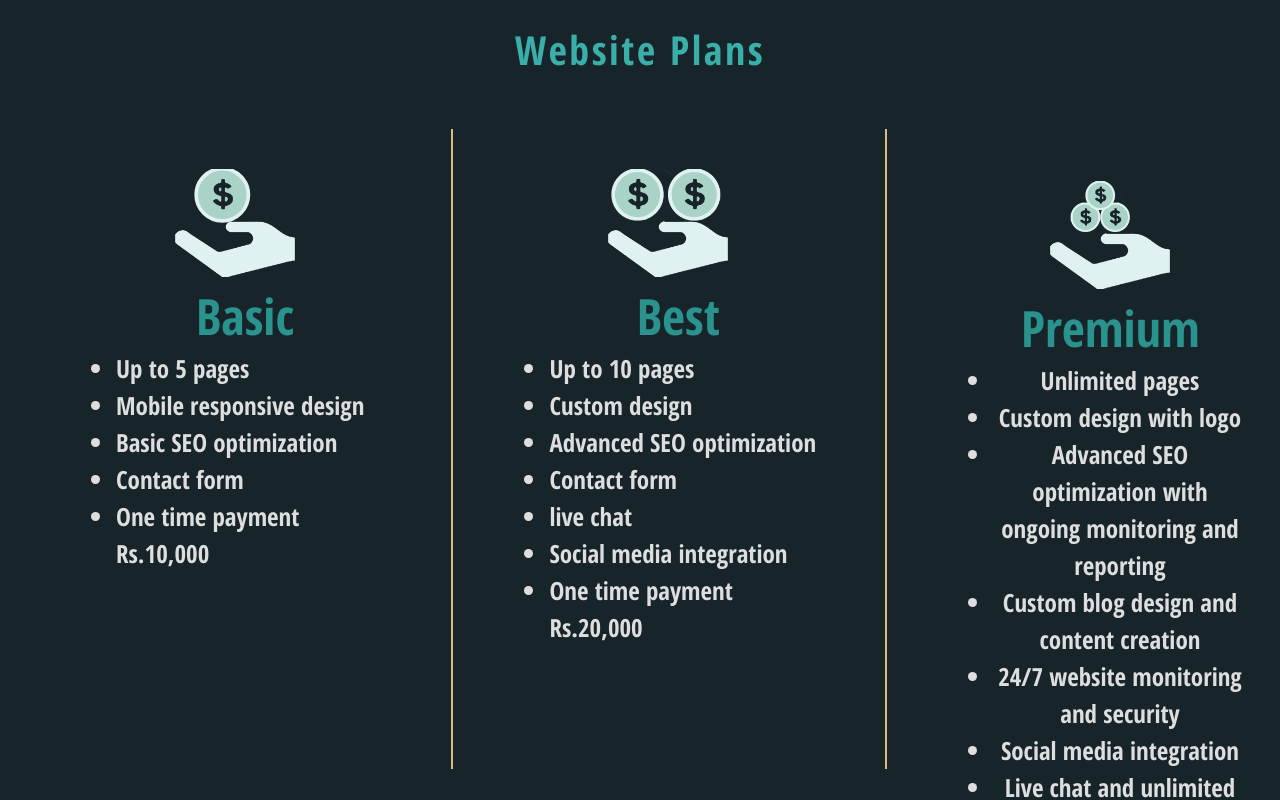
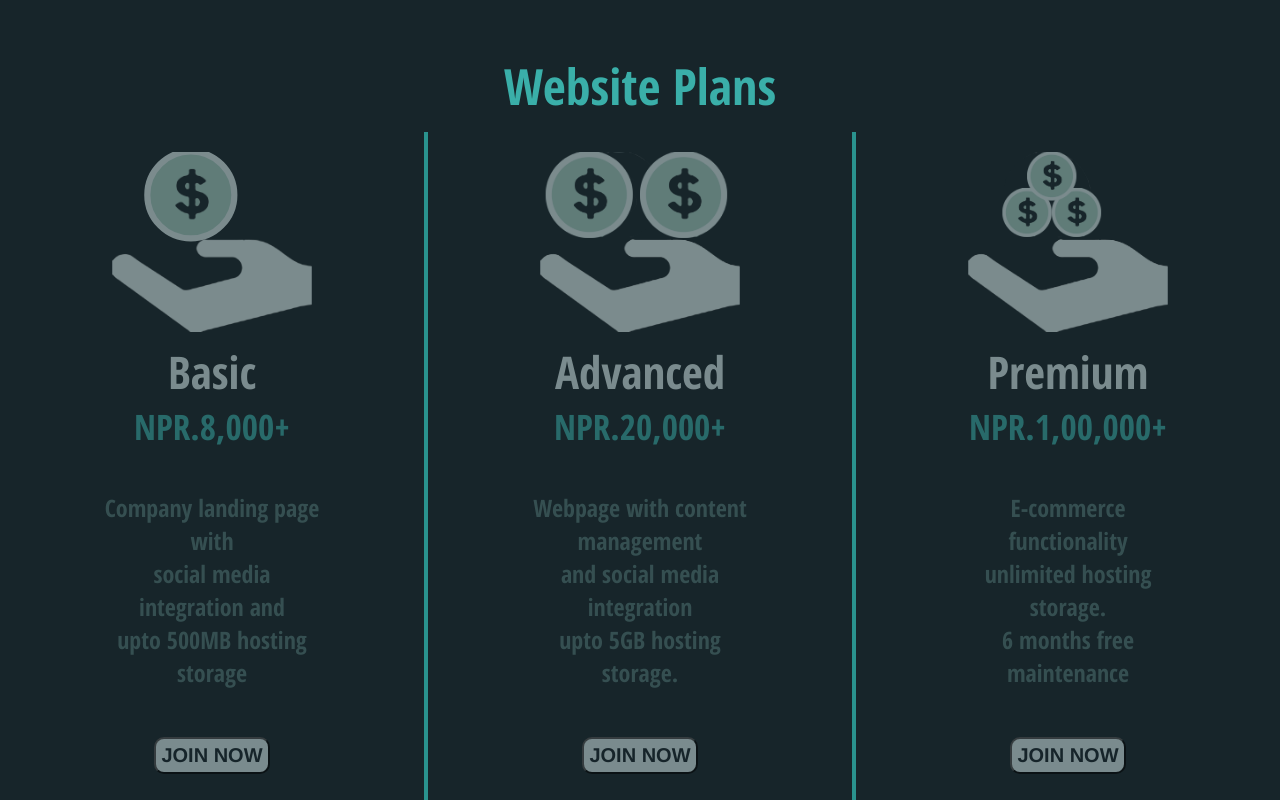
Before and after one commit to Oxbite/Yatra, a React (Create React App) app: page / in a window 1280 px wide. Shown: the part 1600-2400 px from the top of the page. Built offline with nearby package versions, Linux system fonts and the light colour scheme.

Commit message:
plans webpage updated

```diff
--- a/src/App.css
+++ b/src/App.css
@@ -198,7 +198,7 @@ span{
   font-size: 20px;
   letter-spacing: 0.9px;
   color: #2a938e;
-  font-family: openSans;
+  font-family: Helvetica;
   text-align: justify;
 }
 
@@ -209,106 +209,64 @@ span{
   display: inline-block;
   width: 100%;
   background-color: #17252A;
+}
 
+.btnn{
+  font-family:  Helvetica;
+  font-weight: bolder;
+  border-radius: 10px;
+  font-size: 20px;
+  padding: 5px;
+  text-transform: uppercase;
+  background-color: #DEF2F1;
+  color:#17252A;
 }
 
 .webheading{
   /* border: 2px solid white; */
   color: #3AAFA9;
-  font-size: 40px;
+  font-size: 50px;
   font-weight: bold;
   text-align: center;
   padding: 12px;
-  letter-spacing: 2.5px;
-  margin-top: 10px;
+  /* letter-spacing: 2.5px; */
+  margin-top: 40px;
+}
+
+.planBox{
+  /* color: #3AAFA9; */
+  color: #DEF2F1;
+  margin: 100px;
+  margin-top: 20px;
+  font-size: 30px;
+  text-align: center;
+  cursor: pointer;
+  opacity: 0.5;
+  transition: 0.3s;
+
+}
+
+.planBox>p{
+  color: #557b79;
+  font-size:x-large;
+}
+
+.planBox:hover
+{
+  opacity: 1;
+  /* color: red; */
+  transform: scale(1.05);
+}
+
+.price{
+    color: #3AAFA9;
 }
 
 .webboxes{
-  /* border: 2px solid white; */
-  display: flex;
-  padding: 25px;
+  justify-content: center;
   height: 100%;
-  margin-top: 10px;
-}
-
-.box1 .innerbox{
-  /* border: 2px solid greenyellow; */
-  height: 370px;
-  width: 300px;
-  /* padding: 12px; */
-  margin-left: 25px;
-}
-
-.innerbox{
-  transition: 0.5s;
-}
-
-.innerbox:hover{
-  transform: scale(1.1);
-}
-
-.box2 .innerbox{
-  height: 100%;
-  /* align-items: center; */
-  text-align: center;
-  width: 100%;
-  padding: 12px;
-  margin-left: 25px;
-}
-
-.webboxes .box1 object{
-  margin-left: 80px;
-  /* margin: auto; */
-}
-
-.box1{
-  border-right: 2px solid burlywood;
-  padding: 40px;
-  width: 50%;
-  justify-content: space-around;
-}
-
-.box2{
-  /* border-right: 2px solid burlywood; */
-  padding: 40px;
-  width: 40%;
-  justify-content: space-around;
-}
-
-.innerbox{
-  cursor: pointer;
-}
-.box1 li{
-  font-size: 25px;
-  color: #dedede;
-  font-family: 'OpenSans';
-  line-height: 37px;
-  margin-left: 7%;
-}
-
-.box1 .innerbox .topics{
-  text-align: center;
-  color: #2a938e;
-  font-size: 50px;
-}
-
-.box2 li{
-  font-size: 25px;
-  color: #dedede;
-  font-family: 'OpenSans';
-  line-height: 37px;
-  margin-left: 7%;
-}
-
-.box2 .innerbox .topics{
-  text-align: center;
-  color: #2a938e;
-  font-size: 50px;
-}
-
-.webboxes > div{
-  margin: 5px;
-  height: 70vh;
+  display: grid;
+  grid-template-columns: auto auto auto auto auto ;
 
 }
 
@@ -389,6 +347,7 @@ span{
 .contline{
   border: 2px solid #2a938e;
   margin-left: 5%;
+  height: 90%;
 }
 
 .contdetail{
--- a/src/Component/Website.jsx
+++ b/src/Component/Website.jsx
@@ -8,56 +8,48 @@ export default function Website() {
     <>
       <div className="webplans" id="websiteplan">
         <div className="webpalns2">
-          <p className="webheading"> Website Plans</p>
+          <h1 className="webheading"> Website Plans</h1>
           <div className="webboxes">
-            <div className="box1">
-              <div className="innerbox">
-                {/* <img src={Websiteimg} width="150px" height="150px" /> */}
-                <object type="image/svg+xml" aria-label="Websiteimg" data={Websiteimg} width="120px"></object>
-                <p className="topics">Basic</p>
-                <ul>
-                  <li>Up to 5 pages</li>
-                  <li>Mobile responsive design</li>
-                  <li>Basic SEO optimization</li>
-                  <li>Contact form</li>
-                  <li>One time payment Rs.10,000</li>
+            <div className="planBox">
+              <object type="image/svg+xml" aria-label="pcImage" data={Websiteimg} width="200px"></object>
+              <h2>Basic</h2>
+              <h3 className="price">NPR.8,000+</h3>
+              <br />
+              <p>Company landing page with </p>
+              <p>social media integration and</p>
+              <p>upto 500MB hosting storage</p>
+              <br />
+              <input type="button" value="Join Now" className="btnn"/>
+            </div>
 
-                </ul>
-              </div>
+            <div className="contline"></div>
+
+            <div  className="planBox">
+              <object type="image/svg+xml" aria-label="pcImage" data={Websiteimg1} width="200px"></object>
+              <h2>Advanced</h2>
+              <h3 className="price">NPR.20,000+</h3>
+              <br />
+              <p>Webpage with content management</p>
+              <p>and social media integration</p>
+              <p>upto 5GB hosting storage.</p>
+              <br />
+              <input type="button" value="Join Now" className="btnn"/>
             </div>
-            <div className="box1">
-              <div className="innerbox">
-              <object type="image/svg+xml" aria-label="Websiteimg" data={Websiteimg1} width="120px"></object>
-                {/* <img src={Websiteimg1} width="150px" height="150px" /> */}
-                <p className="topics">Best</p>
-                <ul>
-                  <li>Up to 10 pages</li>
-                  <li>Custom design</li>
-                  <li>Advanced SEO optimization</li>
-                  <li>Contact form</li>
-                  <li>live chat</li>
-                  <li>Social media integration</li>
-                  <li>One time payment Rs.20,000</li>
-                </ul>
-              </div>
+
+            <div className="contline"></div>
+
+            <div  className="planBox">
+              <object type="image/svg+xml" aria-label="pcImage" data={Websiteimg2} width="200px"></object>
+              <h2>Premium</h2>
+              <h3 className="price">NPR.1,00,000+</h3>
+              <br />
+              <p>E-commerce functionality</p>
+              <p>unlimited hosting storage.</p>
+              <p>6 months free maintenance</p>
+              <br />
+              <input type="button" value="Join Now" className="btnn"/>
             </div>
-            <div className="box2">
-              <div className="innerbox">
-              <object type="image/svg+xml" aria-label="Websiteimg" data={Websiteimg2} width="120px"></object>
-                {/* <img src={Websiteimg2} width="150px" height="150px" /> */}
-                <p className="topics">Premium</p>
-                <ul>
-                  <li>Unlimited pages</li>
-                  <li>Custom design with logo</li>
-                  <li>Advanced SEO optimization with ongoing monitoring and reporting</li>
-                  <li>Custom blog design and content creation</li>
-                  <li>24/7 website monitoring and security</li>
-                  <li>Social media integration</li>
-                  <li>Live chat and unlimited bandwidth</li>
-                  <li>One time payment Rs.1,50,000 with Rs.3000/month maintenance and support fee </li>
-                </ul>
-              </div>
-            </div>
+
           </div>
         </div>
       </div>
```
